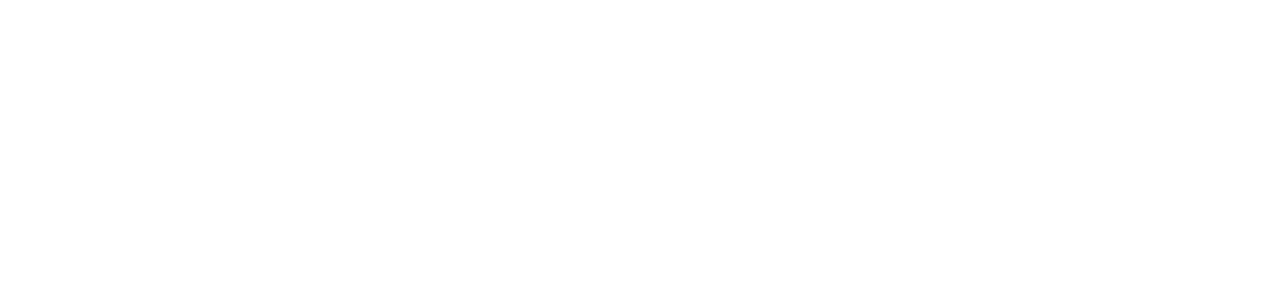
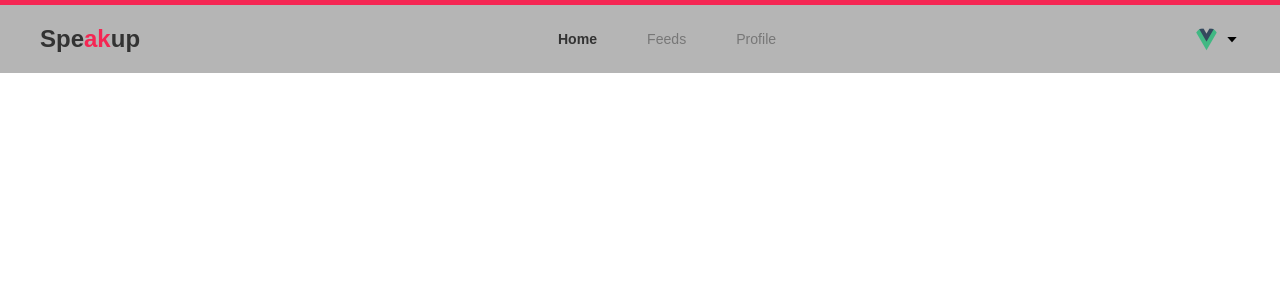
Before and after one commit to atevadd/Speakup, a Vue app: page /dashboard in a window 1280 px wide. Before the commit this address had no page. Shown: the top 300 px of the page. Built offline with nearby package versions, Linux system fonts and the light colour scheme.

Commit message:
working on the dashboard page

```diff
--- /dev/null
+++ b/src/components/Navbar.vue
@@ -0,0 +1,100 @@
+<template>
+  <header>
+    <div class="brand-logo">
+      <h2 class="header">
+        <router-link class="logo" :to="{ name: 'home' }"
+          >Spe<span>ak</span>up</router-link
+        >
+      </h2>
+    </div>
+
+    <nav class="nav">
+      <ul>
+        <li><router-link :to="{ name: 'dashboard' }">Home</router-link></li>
+        <li><router-link :to="{ name: 'home' }">Feeds</router-link></li>
+        <li><router-link :to="{ name: 'home' }">Profile</router-link></li>
+      </ul>
+    </nav>
+
+    <div class="user-pill">
+      <img src="@/assets/logo.png" alt="" />
+      <i class="bx bx-caret-down"></i>
+    </div>
+  </header>
+</template>
+
+<script>
+export default {
+  name: "Navbar",
+};
+</script>
+
+<style lang="scss" scoped>
+header {
+  position: relative;
+  width: 100%;
+  padding: 20px 40px;
+  display: flex;
+  align-items: center;
+  justify-content: space-between;
+  border-top: 5px solid #f52653;
+  background: #b5b5b5;
+
+  .brand-logo {
+    position: relative;
+
+    h2 {
+      position: relative;
+
+      a {
+        color: #333;
+
+        span {
+          color: #f52653;
+        }
+      }
+    }
+  }
+
+  .nav {
+    position: relative;
+
+    ul {
+      display: flex;
+      list-style-type: none;
+      align-items: center;
+
+      li {
+        margin: 0 25px;
+
+        a {
+          color: rgb(119, 119, 119);
+          font-size: 0.88rem;
+
+          &.router-link-active {
+              color: #333;
+            font-weight: 700;
+          }
+
+          &:hover{
+              border-bottom: 2px solid #f52653;
+          }
+        }
+      }
+    }
+  }
+
+  .user-pill {
+    display: flex;
+    align-items: center;
+
+    img {
+      display: inline-block;
+      width: 25px;
+      height: 25px;
+      border-radius: 50%;
+      margin-right: 5px;
+    }
+  }
+}
+</style>
--- a/src/router/index.js
+++ b/src/router/index.js
@@ -4,12 +4,12 @@
 const routes = [
   {
     path: '/',
-    name: 'Home',
+    name: 'home',
     component: Home
   },
   {
     path: '/about',
-    name: 'About',
+    name: 'about',
     // route level code-splitting
     // this generates a separate chunk (about.[hash].js) for this route
     // which is lazy-loaded when the route is visited.
@@ -18,12 +18,17 @@
   {
     path: '/login',
     name: 'login',
-    component: () => import( /* webpackChunkName: "signup" */ '../views/Login.vue')
+    component: () => import( /* webpackChunkName: "login" */ '../views/Login.vue')
   },
   {
     path: '/signup',
     name: 'signup',
     component: () => import( /* webpackChunkName: "signup" */ '../views/Signup.vue')
+  },
+  {
+    path: '/dashboard',
+    name: 'dashboard',
+    component: () => import( /* webpackChunkName: "dashboard" */ '../views/Dashboard.vue')
   }
 ]
 
--- /dev/null
+++ b/src/views/Dashboard.vue
@@ -0,0 +1,20 @@
+<template>
+  <main class="dashboard">
+      <Navbar />
+  </main>
+</template>
+
+<script>
+import Navbar from "@/components/Navbar.vue"
+
+export default {
+    name: "Dashboard",
+    components:{
+        Navbar,
+    }
+}
+</script>
+
+<style>
+
+</style>
```
